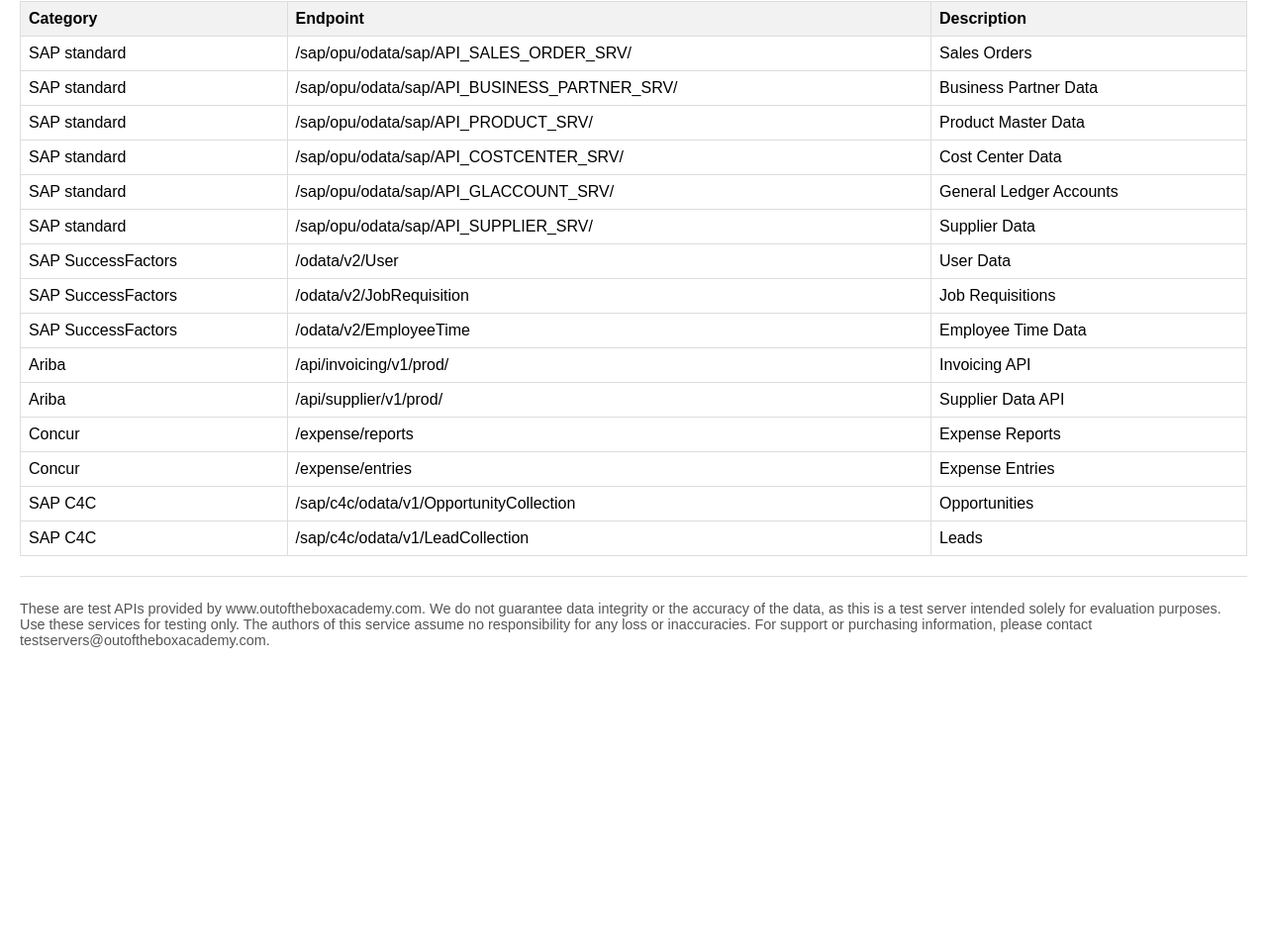
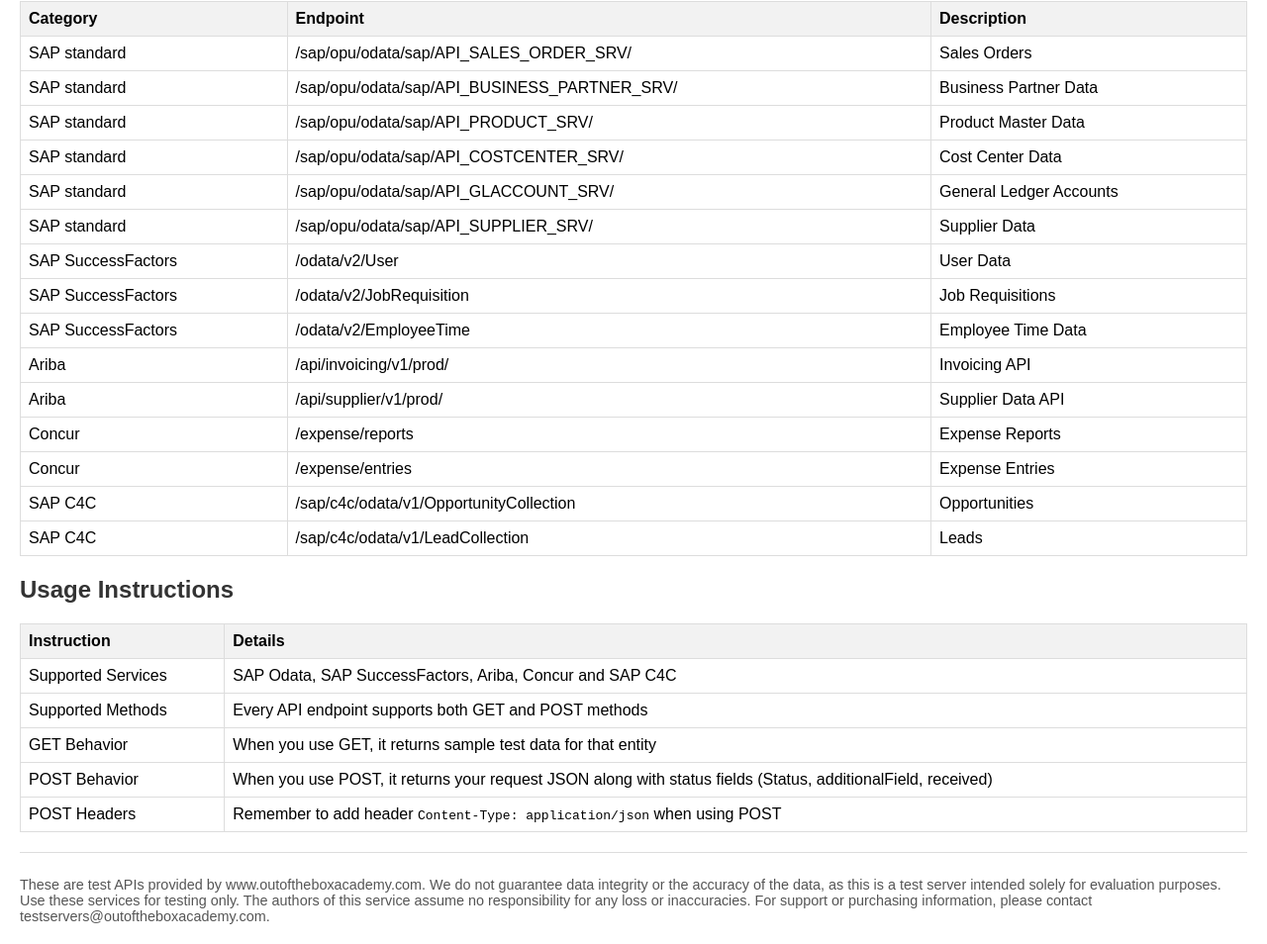
Before and after one commit to outoftheboxea/sap-mock-server, a website: page public/index.html in a window 1280 px wide. Shown: the part 79-1033 px from the top of the page at 99% size. Before the commit the page ends 800 px from the top, so only its background shows below. Drawn offline with Linux system fonts and the light colour scheme.

Commit message:
Initial Commit

```diff
--- a/public/index.html
+++ b/public/index.html
@@ -5,10 +5,10 @@
   <title>Supported SAP API Endpoints</title>
   <style>
     body { font-family: Arial, sans-serif; margin: 20px; }
+    h1, h2 { color: #333; }
     table { border-collapse: collapse; width: 100%; margin-bottom: 20px; }
     th, td { border: 1px solid #ddd; padding: 8px; text-align: left; }
     th { background-color: #f2f2f2; }
-    h1 { color: #333; }
     footer {
       font-size: 0.9em;
       color: #555;
@@ -114,6 +114,38 @@
     </tbody>
   </table>
 
+  <h2>Usage Instructions</h2>
+  <table>
+    <thead>
+      <tr>
+        <th>Instruction</th>
+        <th>Details</th>
+      </tr>
+    </thead>
+    <tbody>
+      <tr>
+        <td>Supported Services</td>
+        <td>SAP Odata, SAP SuccessFactors, Ariba, Concur and SAP C4C</td>
+      </tr>
+      <tr>
+        <td>Supported Methods</td>
+        <td>Every API endpoint supports both GET and POST methods</td>
+      </tr>
+      <tr>
+        <td>GET Behavior</td>
+        <td>When you use GET, it returns sample test data for that entity</td>
+      </tr>
+      <tr>
+        <td>POST Behavior</td>
+        <td>When you use POST, it returns your request JSON along with status fields (Status, additionalField, received)</td>
+      </tr>
+      <tr>
+        <td>POST Headers</td>
+        <td>Remember to add header <code>Content-Type: application/json</code> when using POST</td>
+      </tr>
+    </tbody>
+  </table>
+
   <footer>
     <p>
       These are test APIs provided by <a href="http://www.outoftheboxacademy.com" target="_blank">www.outoftheboxacademy.com</a>. We do not guarantee data integrity or the accuracy of the data, as this is a test server intended solely for evaluation purposes. Use these services for testing only. The authors of this service assume no responsibility for any loss or inaccuracies. For support or purchasing information, please contact <a href="mailto:testservers@outoftheboxacademy.com">testservers@outoftheboxacademy.com</a>.
```
Also changed, not shown: index.js (+11 -0 lines).
